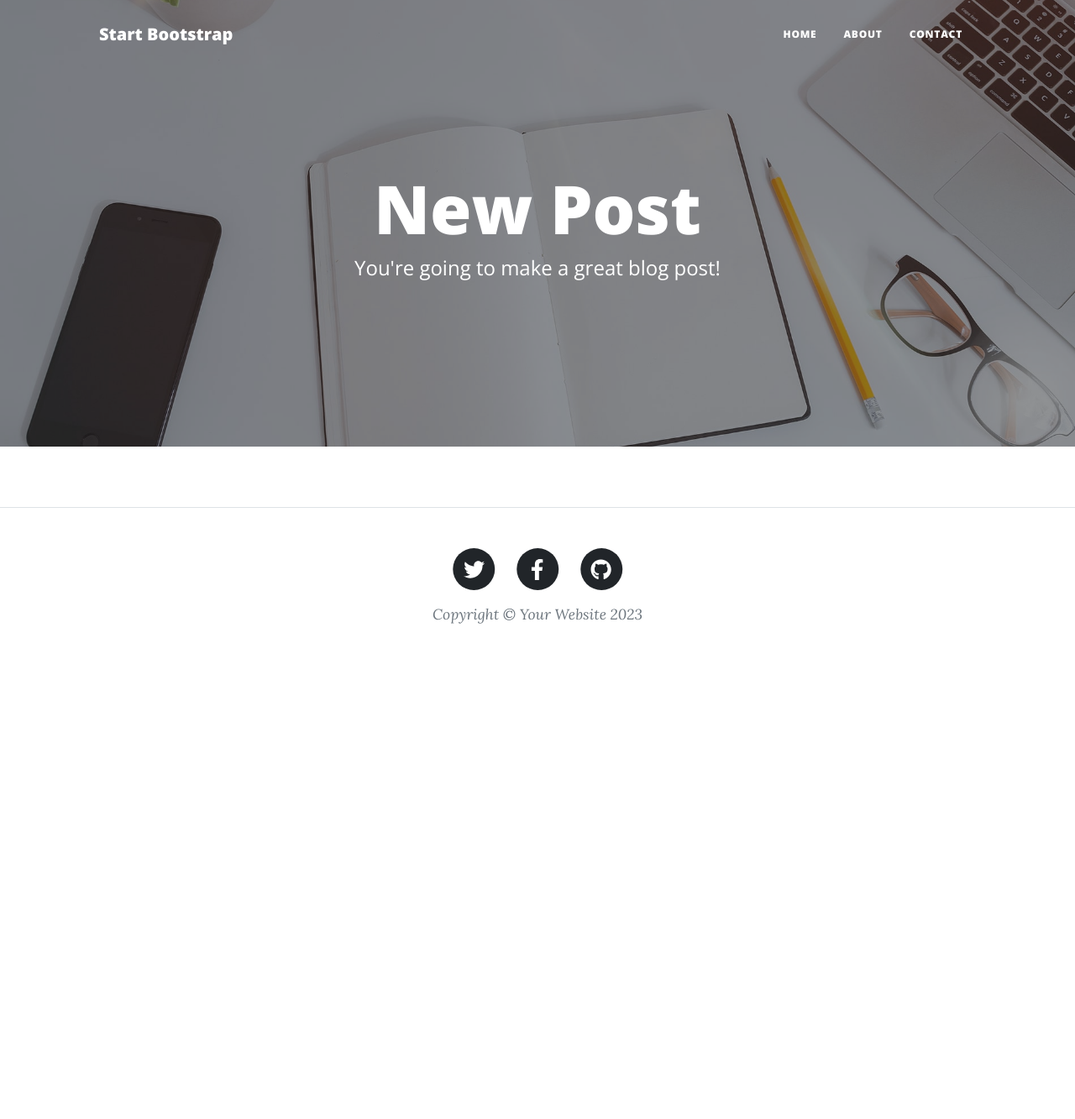
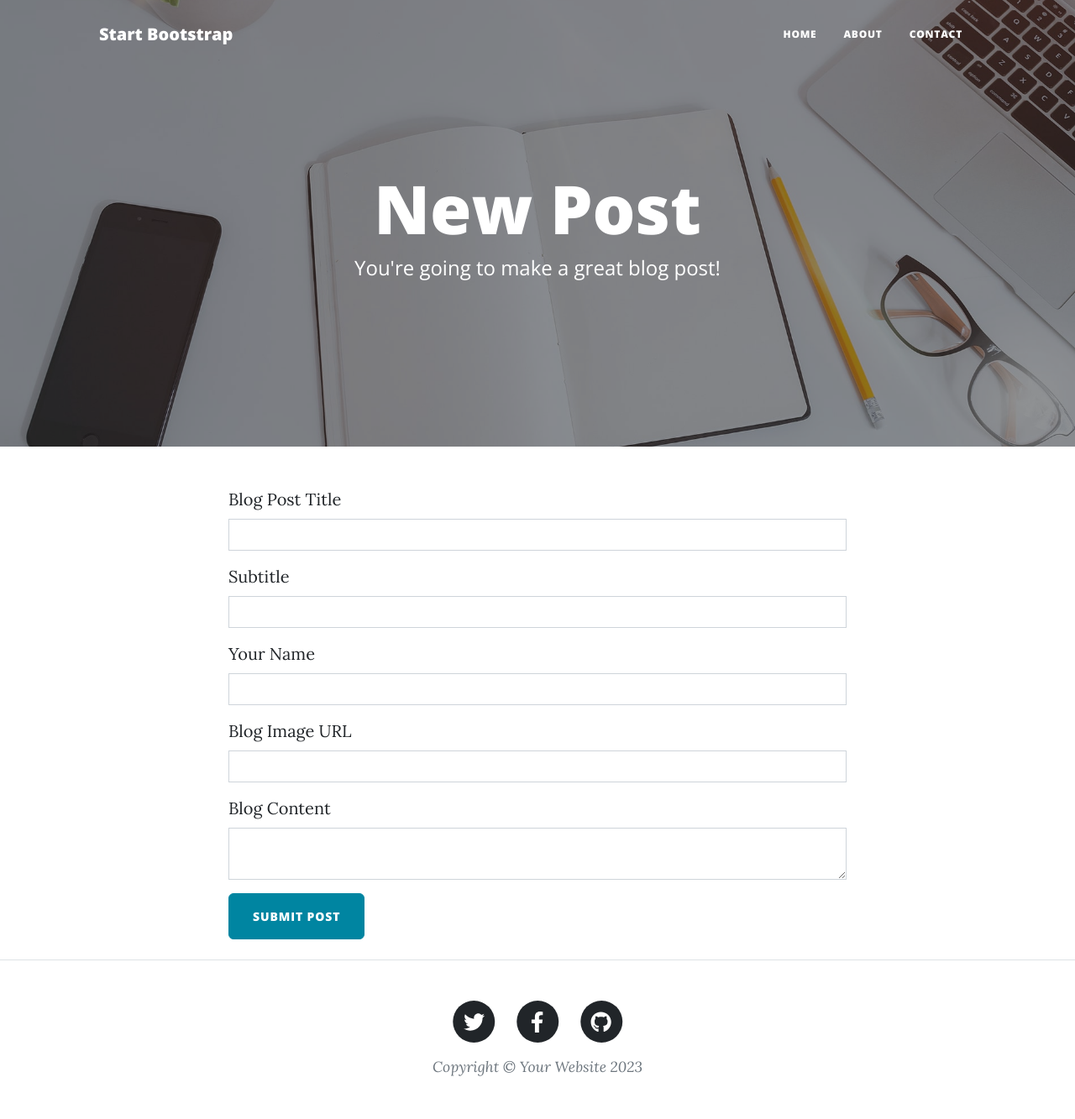
Before and after one commit to naimataki/upgraded-blog-2, a Flask app: page /new_post in a window 1280 px wide. Shown: the whole page at 84% size. Before the commit the page ends 743 px from the top, so only its background shows below. Run offline with Flask 3, Linux system fonts and the light colour scheme; some libraries are stand-ins or nearby versions.

Commit message:
Be Able to POST a New Blog Post

```diff
--- a/main.py
+++ b/main.py
@@ -25,6 +25,7 @@ This will install the packages from the requirements.txt for this project.
 app = Flask(__name__)
 app.config['SECRET_KEY'] = '8BYkEfBA6O6donzWlSihBXox7C0sKR6b'
 Bootstrap5(app)
+CKEditor(app)
 
 # CREATE DATABASE
 class Base(DeclarativeBase):
@@ -53,7 +54,7 @@ class AddPostForm(FlaskForm):
     subtitle = StringField('Subtitle', validators=[DataRequired()])
     author = StringField('Your Name', validators=[DataRequired()])
     img_url = StringField('Blog Image URL', validators=[DataRequired(), URL()])
-    body = StringField('Blog Content', validators=[DataRequired()])
+    body = CKEditorField('Blog Content', validators=[DataRequired()])
     submit = SubmitField('SUBMIT POST')
 
 
@@ -65,17 +66,28 @@ def get_all_posts():
     return render_template("index.html", all_posts=posts)
 
 # TODO: Add a route so that you can click on individual posts.
-@app.route('/')
+@app.route('/post/<int:post_id>')
 def show_post(post_id):
     # TODO: Retrieve a BlogPost from the database based on the post_id
-    requested_post = db.session.execute(db.select(BlogPost).where(BlogPost.id == post_id)).scalar()
+    requested_post = db.get_or_404(BlogPost, post_id)
     return render_template("post.html", post=requested_post)
 
 # TODO: add_new_post() to create a new blog post
 
 @app.route('/new_post', methods=["GET", "POST"])
 def add_new_post():
-    return render_template("make-post.html")
+    form = AddPostForm()
+    if form.validate_on_submit():
+        new_post = BlogPost(title=form.title.data,
+                            subtitle=form.subtitle.data,
+                            date=date.today().strftime("%B %d, %Y"),
+                            body=form.body.data,
+                            author=form.author.data,
+                            img_url=form.img_url.data)
+        db.session.add(new_post)
+        db.session.commit()
+        return redirect(url_for('get_all_posts'))
+    return render_template("make-post.html", form=form)
 
 # TODO: edit_post() to change an existing blog post
 
--- a/templates/make-post.html
+++ b/templates/make-post.html
@@ -1,4 +1,5 @@
 {% block content %} {% include "header.html" %}
+{% from 'bootstrap5/form.html' import render_form %}
 
 <!-- Page Header -->
 <header
@@ -25,6 +26,8 @@
     <div class="row">
       <div class="col-lg-8 col-md-10 mx-auto">
         <!-- TODO:-Add CKEditor and render the form here -->
+         {{ ckeditor.load() }}
+         {{ render_form(form, novalidate=True) }}
       </div>
     </div>
   </div>
```
Also changed, not shown: instance/posts.db.
